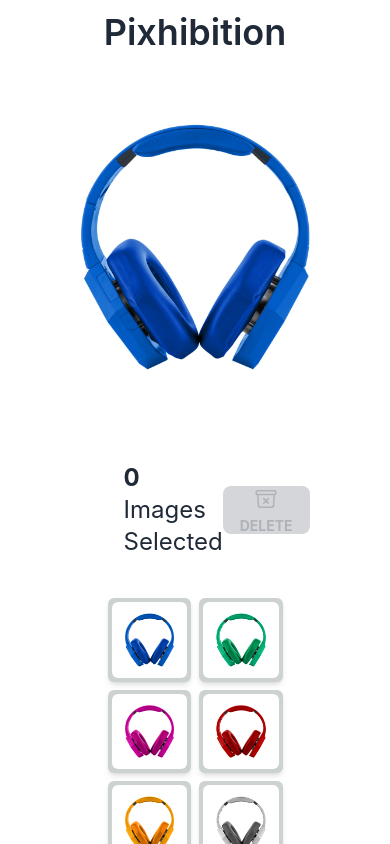
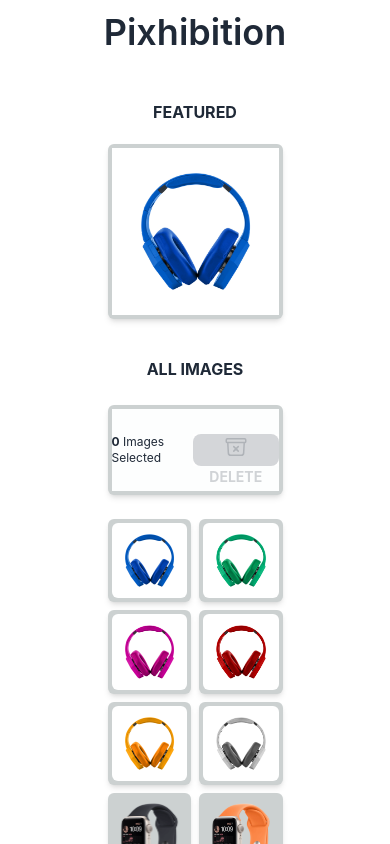
Before and after one commit to noman5945/my-gallery, a React (Create React App) app: page / in a window 390 px wide. Shown: the top 844 px of the page. Built offline with nearby package versions, Linux system fonts and the light colour scheme.

Commit message:
Some error handling done animation still left

```diff
--- a/src/Pages/Home/Gallery/Gallery.js
+++ b/src/Pages/Home/Gallery/Gallery.js
@@ -61,6 +61,7 @@ const Gallery = () => {
       src: pic11,
     },
   ]);
+
   const featuredPic = images[0];
   const dragItem = useRef(null);
   const dragOver = useRef(null);
@@ -101,7 +102,9 @@ const Gallery = () => {
 
   return (
     <div className=" m-5 items-center flex flex-col">
+      <p className=" lg:text-3xl font-bold mt-[8%]">FEATURED</p>
       <Mainpicture mainimage={featuredPic}></Mainpicture>
+      <p className=" lg:text-3xl font-bold mt-[5%]">ALL IMAGES</p>
       <MidSection number={IDs} deletefunc={handleDelete}></MidSection>
       <OtherPictures
         pictures={images}
--- /dev/null
+++ b/src/Pages/Home/Gallery/MainPicture/DefaultMain.js
@@ -0,0 +1,11 @@
+import React from "react";
+
+const DefaultMain = () => {
+  return (
+    <div className=" rounded-md shadow-md m-5 p-1 bg-fade w-1/2 h-1/2">
+      <p>Upload an Image.The first image will be the featured one</p>
+    </div>
+  );
+};
+
+export default DefaultMain;
--- a/src/Pages/Home/Gallery/MainPicture/Mainpicture.js
+++ b/src/Pages/Home/Gallery/MainPicture/Mainpicture.js
@@ -2,7 +2,7 @@ import React from "react";
 import MainPic from "../Picture/MainPic";
 
 const Mainpicture = ({ mainimage }) => {
-  return <MainPic source={mainimage.src}></MainPic>;
+  return <MainPic source={mainimage ? mainimage.src : "undefined"}></MainPic>;
 };
 
 export default Mainpicture;
--- a/src/Pages/Home/Gallery/MidSection/MidSection.js
+++ b/src/Pages/Home/Gallery/MidSection/MidSection.js
@@ -3,25 +3,30 @@ import DeleteIcon from "../../../SharedComponents/DeleteIcon/DeleteIcon";
 
 const MidSection = ({ number, deletefunc }) => {
   return (
-    <div className=" flex flex-row justify-around items-center w-1/2 p-4 m-6">
-      <div className=" text-2xl">
+    <div className=" flex flex-col h-[90px] w-1/2 p-1 m-6 bg-fade rounded-md  shadow-md">
+      <div className="flex flex-row h-[100%] justify-around bg-white items-center">
+        <div className=" text-xs lg:text-2xl">
           {" "}
           <span className=" font-bold">{number.length}</span> Images Selected
         </div>
         <div data-theme="mytheme">
           {number.length >= 1 ? (
-          <button className=" btn btn-error font-bold " onClick={deletefunc}>
+            <button
+              className=" btn btn-sm lg:btn-md btn-error text-sm lg:text-xl font-bold "
+              onClick={deletefunc}
+            >
               <DeleteIcon></DeleteIcon>
               Delete
             </button>
           ) : (
-          <button className=" btn  btn-disabled font-bold ">
+            <button className=" btn btn-sm lg:btn-md text-sm lg:text-xl  btn-disabled font-bold ">
               <DeleteIcon></DeleteIcon>
               Delete
             </button>
           )}
         </div>
       </div>
+    </div>
   );
 };
 
--- a/src/Pages/Home/Gallery/Picture/MainPic.js
+++ b/src/Pages/Home/Gallery/Picture/MainPic.js
@@ -1,7 +1,15 @@
 import React from "react";
 
 const MainPic = ({ source }) => {
-  return <img src={source} alt="featured"></img>;
+  return (
+    <div className=" rounded-md shadow-md m-5 p-1 bg-fade w-1/2 h-1/2">
+      {source !== "undefined" ? (
+        <img src={source} alt="featured"></img>
+      ) : (
+        <p>Upload an Image.The first image will be the featured one</p>
+      )}
+    </div>
+  );
 };
 
 export default MainPic;
--- a/tailwind.config.js
+++ b/tailwind.config.js
@@ -8,6 +8,7 @@ module.exports = {
       fade: "#CCD1D1",
       cloudy_fade: "#616A6B",
       delete_red: "#E74C3C",
+      white: "#FDFEFE",
     },
     daisyui: {
       themes: [
```
Lines whose indentation alone changed are shown as unchanged.
